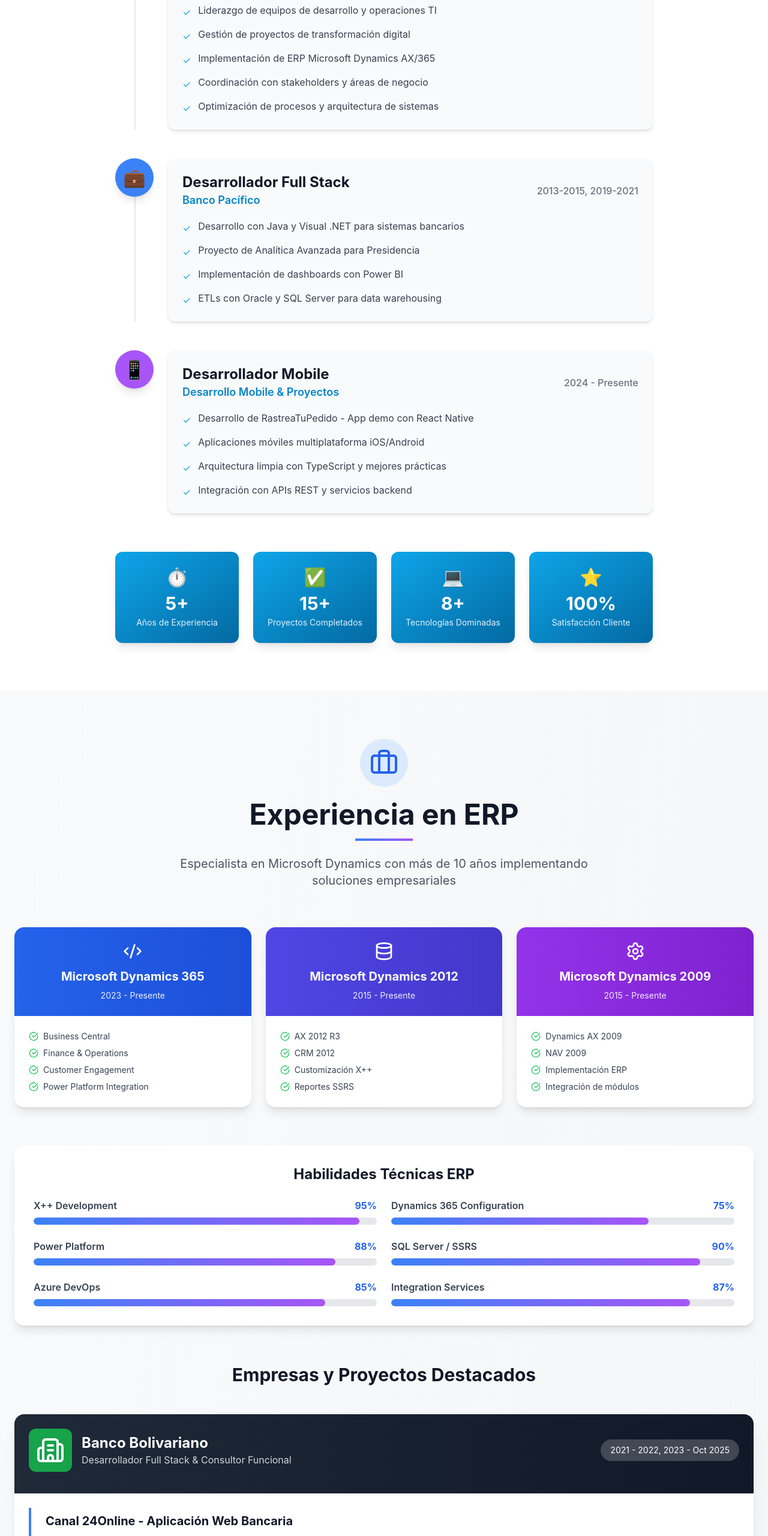
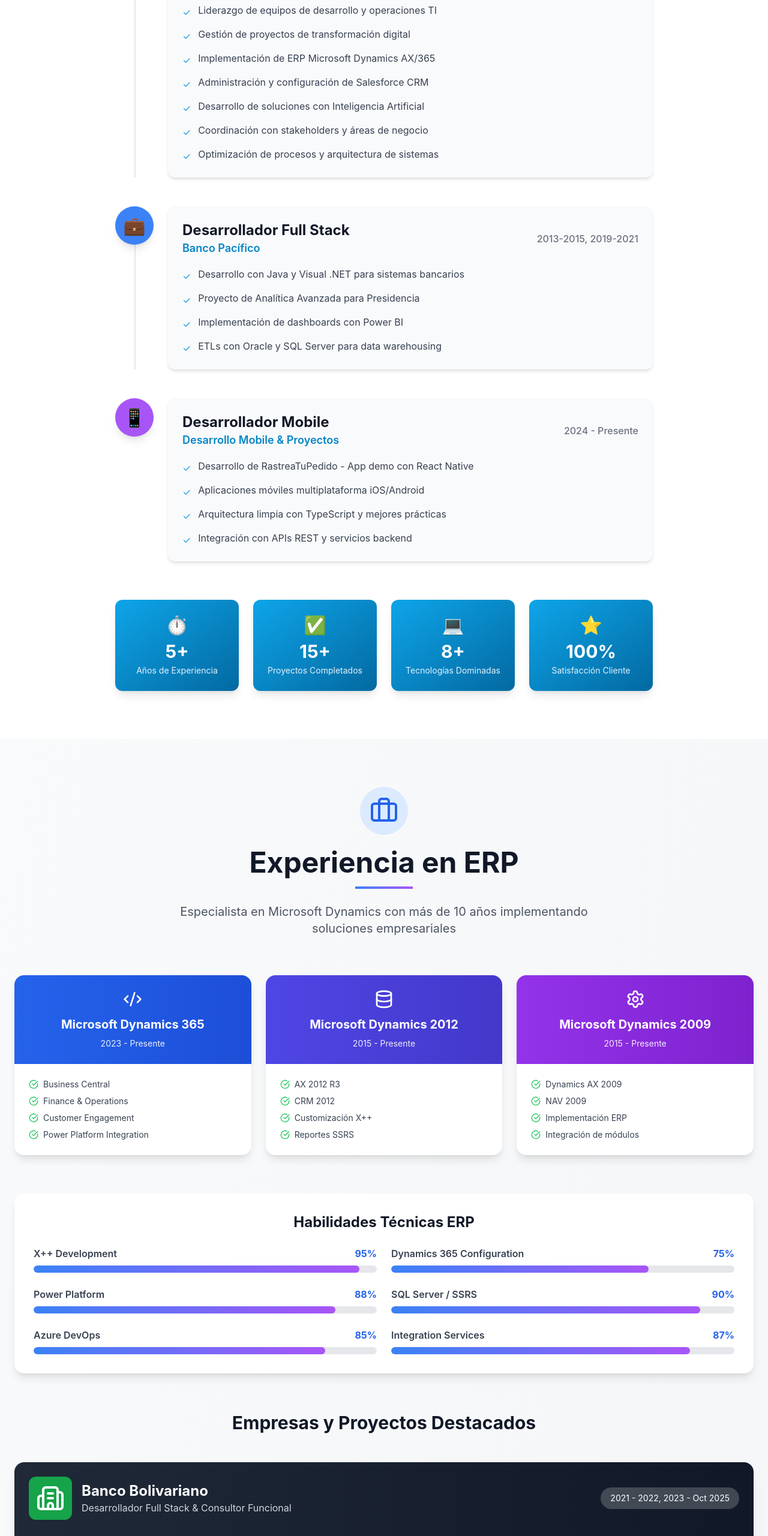
Before and after one commit to MrFercho01/mi-portafolio, a React (Vite) app: page / in a window 1280 px wide. Shown: the part 2980-5541 px from the top of the page at 60% size. Built offline with nearby package versions, Linux system fonts and the light colour scheme.

Commit message:
Agregar conocimientos en IA y experiencia en Salesforce

```diff
--- a/src/components/About.tsx
+++ b/src/components/About.tsx
@@ -31,8 +31,10 @@
               <p className="text-lg text-gray-700 leading-relaxed">
                 Con amplia experiencia en el sector bancario y empresarial, he desarrollado
                 proyectos de analítica avanzada, integraciones complejas, automatizaciones
-                con Power Platform y soluciones ERP con Microsoft Dynamics. Mi enfoque está
-                en código de alta calidad, arquitecturas escalables y mejores prácticas.
+                con Power Platform y soluciones ERP con Microsoft Dynamics. Experiencia en
+                administración de Salesforce y aplicación de Inteligencia Artificial en
+                proyectos empresariales. Mi enfoque está en código de alta calidad,
+                arquitecturas escalables y mejores prácticas.
               </p>
 
               {/* Certificaciones */}
@@ -90,6 +92,8 @@
                     { name: 'Desarrollo Web (2013-Presente)', level: 95 },
                     { name: 'Desarrollo Full Stack (2018-Presente)', level: 92 },
                     { name: 'TypeScript & JavaScript', level: 90 },
+                    { name: 'Inteligencia Artificial & ML', level: 87 },
+                    { name: 'Salesforce Administration', level: 85 },
                     { name: 'Desarrollo Mobile (2024-Presente)', level: 85 },
                   ].map((skill, index) => (
                     <div key={index}>
--- a/src/components/Experience.tsx
+++ b/src/components/Experience.tsx
@@ -33,6 +33,8 @@
       'Liderazgo de equipos de desarrollo y operaciones TI',
       'Gestión de proyectos de transformación digital',
       'Implementación de ERP Microsoft Dynamics AX/365',
+      'Administración y configuración de Salesforce CRM',
+      'Desarrollo de soluciones con Inteligencia Artificial',
       'Coordinación con stakeholders y áreas de negocio',
       'Optimización de procesos y arquitectura de sistemas',
     ],
```
